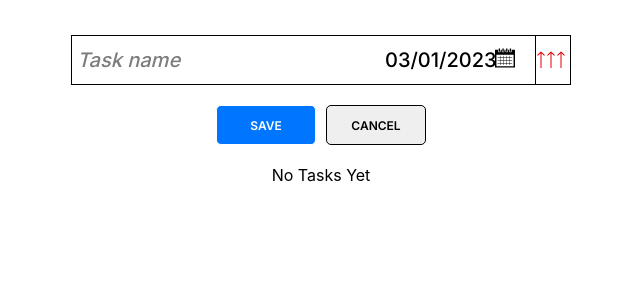
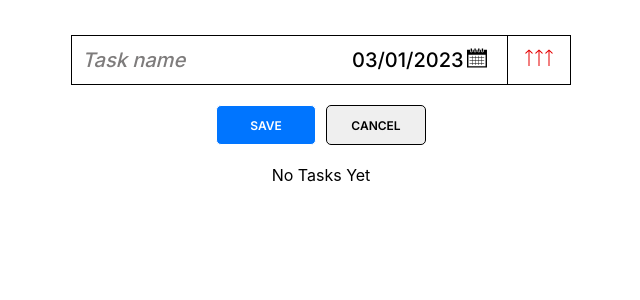
Before and after one commit to shutnikPk/ReactTodoApp, a React (Create React App) app: page / in a window 1280 px wide. Both pictures are taken after a click on the button "ADD TODO". Shown: the top 300 px of the page, without its empty margins (319-959 px from the left). Built offline with nearby package versions, Linux system fonts and the light colour scheme; a web font is replaced by a local one.

Commit message:
refactor todoForm

```diff
--- a/src/App.jsx
+++ b/src/App.jsx
@@ -73,8 +73,8 @@ function App() {
 
 
     const showTooltipHandler = e => {
-        if (e.target.getAttribute('tooltip')) {
-            const elem = e.target;
+        if (e.currentTarget.getAttribute('tooltip')) {
+            const elem = e.currentTarget;
             elem.getBoundingClientRect();
             setShowTooltip(true);
             setTooltipCoords({ x: elem.getBoundingClientRect().x, y: elem.getBoundingClientRect().y });
--- a/src/components/PriorityOption/PriorityOption.css
+++ b/src/components/PriorityOption/PriorityOption.css
@@ -11,23 +11,26 @@
 
 .priority-option-list {
   position: absolute;
-  top: 15px;
-  left: -1px;
-  z-index: 900;
+  top: 0px;
+  padding-top: 15px;
+
+  z-index: 1;
   background: #fff;
-  width: 48px;
+  width: 104%;
   border: 1px solid #000;
   border-top: none;
 }
 
 .selected-option{
-  margin-top: 3px;
+  /* margin-top: 3px; */
+  width: 100%;
+  height: 100%;
+}
 
-}
 
 .priority-option-container{
   width: 100%;
-  max-width: 41px;
+
   display: flex;
   align-items: center;
   justify-content: center;
@@ -36,6 +39,7 @@
 
 .priority-option-container__input{
   cursor: pointer;
+  height: 100%;
 }
 
 .priority-option-container__input:hover{
--- a/src/components/PriorityOption/PriorityOption.jsx
+++ b/src/components/PriorityOption/PriorityOption.jsx
@@ -42,8 +42,7 @@ function PriorityOption({ setTodoPriority,
 
     return (
         <div
-            onMouseLeave={onMouseLeave}
-            onMouseEnter={onMouseEnter}
+
             tooltip={'Select priority'}
             ref={wrapperRef}
             className='priority'
@@ -54,6 +53,9 @@ function PriorityOption({ setTodoPriority,
                     className={'priority-option-container priority-option-container__input'}
                     onClick={() => handleClick(selectedOption)}
                     data-value={selectedOption}
+                    onMouseLeave={onMouseLeave}
+                    onMouseEnter={onMouseEnter}
+                    tooltip={options[selectedOption].label}
                 >
                     <PriorityIcon
                         value={selectedOption}
@@ -74,6 +76,9 @@ function PriorityOption({ setTodoPriority,
                             }
                             onClick={() => handleClick(value)}
                             data-value={value}
+                            tooltip={label}
+                            onMouseLeave={onMouseLeave}
+                            onMouseEnter={onMouseEnter}
                         >
                             <PriorityIcon
                                 value={value}
--- a/src/components/TodoCard/TodoCard.jsx
+++ b/src/components/TodoCard/TodoCard.jsx
@@ -46,6 +46,7 @@ function TodoCard({
             <div
                 className={`priority-option-container priority-option-container${todo.priority}`}
                 data-value={todo.priority}
+                tooltip={options[todo.priority].label}
             >
                 <PriorityIcon
                     value={todo.priority}
--- a/src/components/TodoForm/TodoForm.css
+++ b/src/components/TodoForm/TodoForm.css
@@ -27,7 +27,7 @@
   display: flex;
   width: 500px;
   height: 50px;
-  padding: 0 5px;
+  padding-left: 10px;
   align-items: center;
   justify-content: start;
   gap: 20px;
@@ -37,7 +37,7 @@
 }
 .input-field {
   border: none;
-
+  width: 250px;
   font-family: "Inter";
   font-style: normal;
   font-weight: 400;
@@ -62,11 +62,12 @@
 
 .datepicker-row{
   display: flex;
+  width: 160px;
 }
 
 .my-datepicker-container {
   border: none;
-  width: 110px;
+  width: 115px;
 
   font-family: "Inter";
   font-style: normal;
@@ -75,6 +76,7 @@
   line-height: 15px;
 
   outline: none;
+  cursor: pointer
 }
 
 .my-datepicker-container::placeholder {
@@ -97,6 +99,7 @@
 .calendar-icon {
 width: 20px;
 height: 20px;
+cursor: pointer
 }
 
 @keyframes my-datepicker-container__danger {
--- a/src/components/TodoForm/TodoForm.jsx
+++ b/src/components/TodoForm/TodoForm.jsx
@@ -124,9 +124,12 @@ function TodoForm({
                             selected={TodoDeadline}
                             onChange={(date) => setTodoDeadline(date)}
                             placeholderText='DD/MM/YYYY'
+                            id="DatePicker"
                         />
-                        <CalendarIcon className={`calendar-icon
-                        ${(dangerClassDate ? 'my-datepicker-container__danger' : '')}`} />
+                        <label htmlFor="DatePicker">
+                            <CalendarIcon className={`calendar-icon
+                             ${(dangerClassDate ? 'my-datepicker-container__danger' : '')}`} />
+                        </label>
                     </div>
                     <PriorityOption
                         onMouseEnter={onMouseEnter}
```
